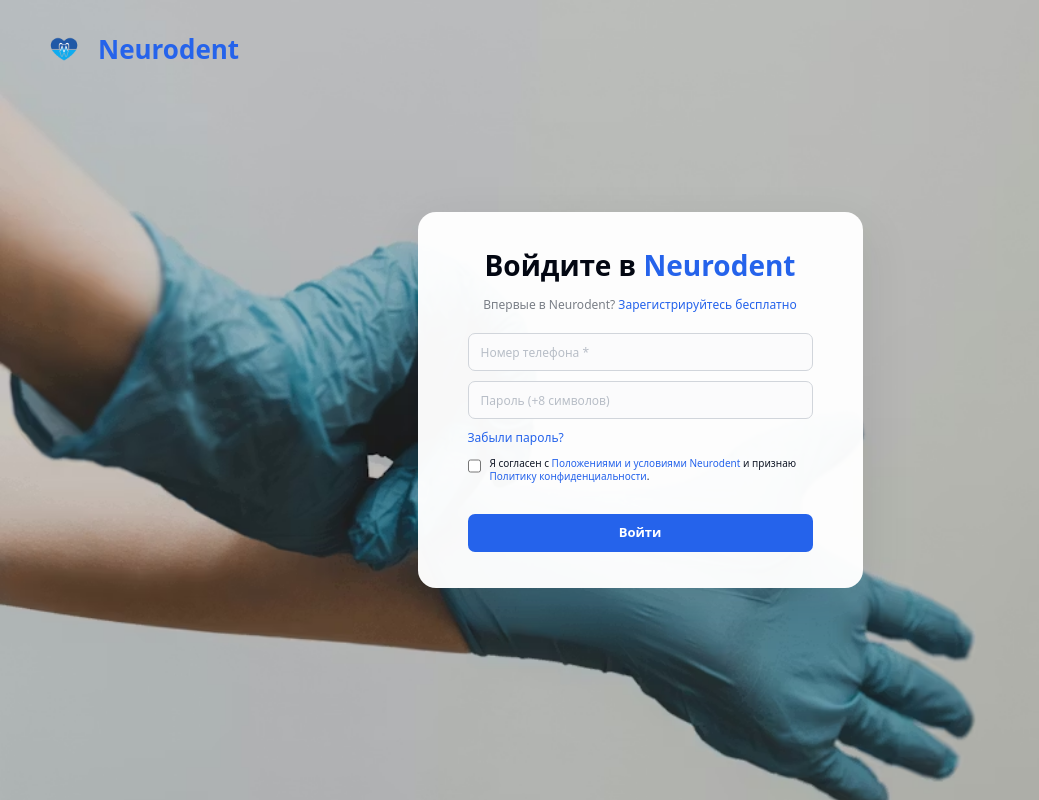
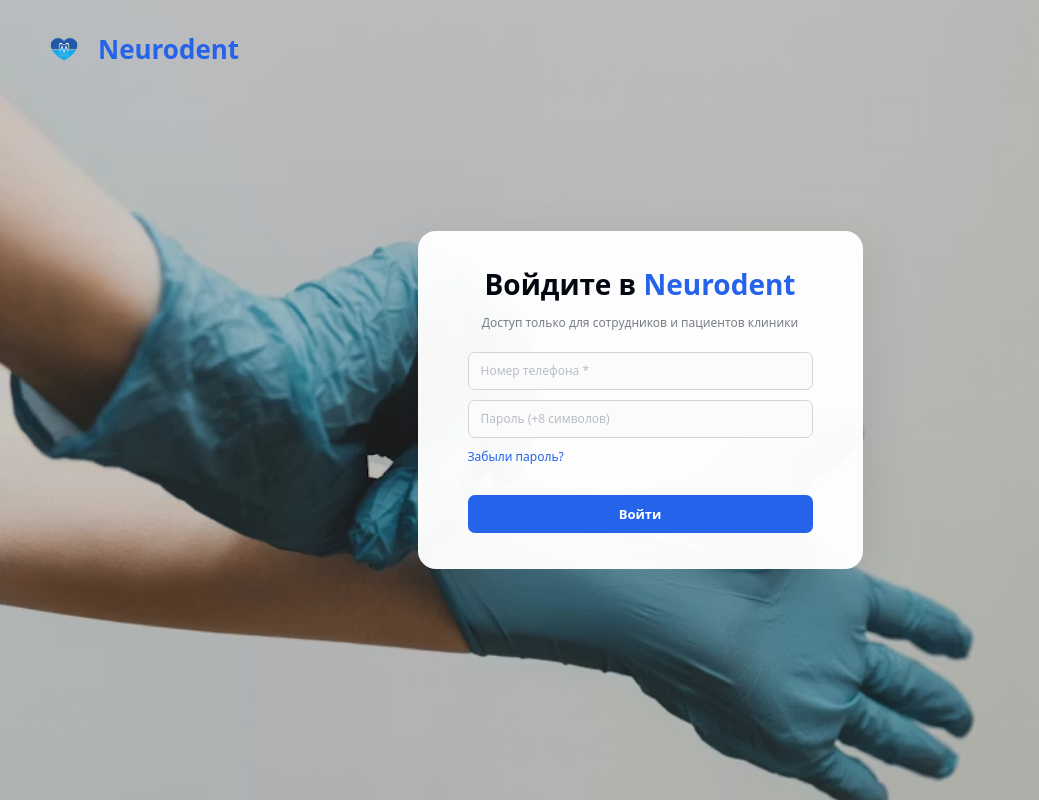
Before and after one commit to Ali-farabi/NeuroDent, a Next.js app in the folder next-app/: page /login in a window 1280 px wide. Shown: the whole page, without its empty margins (0-1039 px from the left). Built offline with nearby package versions, Linux system fonts and the light colour scheme.

Commit message:
Hello World

```diff
--- a/next-app/app/login/page.js
+++ b/next-app/app/login/page.js
@@ -9,11 +9,8 @@
 export default function LoginPage() {
   const router = useRouter();
   const { saveUser } = useAuth();
-  const [mode, setMode] = useState("login");
   const [phone, setPhone] = useState("");
   const [password, setPassword] = useState("");
-  const [fullName, setFullName] = useState("");
-  const [accepted, setAccepted] = useState(false);
   const [message, setMessage] = useState("");
   const [loading, setLoading] = useState(false);
 
@@ -37,26 +34,6 @@
       setLoading(false);
     }
   }
-
-  function handleRegister(e) {
-    e.preventDefault();
-    setMessage("");
-
-    if (!fullName || !phone || !password) {
-      setMessage("Заполните все обязательные поля");
-      return;
-    }
-
-    if (!accepted) {
-      setMessage("Подтвердите согласие с условиями");
-      return;
-    }
-
-    setMode("login");
-    setMessage("Регистрация будет подключена после интеграции backend API");
-  }
-
-  const isLogin = mode === "login";
 
   return (
     <main className="auth-shell">
@@ -289,36 +266,16 @@
         <span>Neurodent</span>
       </div>
 
-      <section className="auth-card" aria-label={isLogin ? "Вход в Neurodent" : "Регистрация в Neurodent"}>
+      <section className="auth-card" aria-label="Вход в Neurodent">
         <h1 className="auth-title">
-          {isLogin ? (
-            <>
           Войдите в <span>Neurodent</span>
-            </>
-          ) : (
-            "Регистрация"
-          )}
         </h1>
 
         <p className="auth-subtitle">
-          {isLogin ? "Впервые в Neurodent? " : "Уже являетесь пользователем Neurodent? "}
-          <button className="auth-link" type="button" onClick={() => { setMode(isLogin ? "register" : "login"); setMessage(""); }}>
-            {isLogin ? "Зарегистрируйтесь бесплатно" : "Войти"}
-          </button>
+          Доступ только для сотрудников и пациентов клиники
         </p>
 
-        <form className="auth-form" onSubmit={isLogin ? handleLogin : handleRegister} noValidate>
-          {!isLogin && (
-            <input
-              className="auth-input"
-              type="text"
-              value={fullName}
-              onChange={(e) => setFullName(e.target.value)}
-              placeholder="Полное имя"
-              autoComplete="name"
-            />
-          )}
-
+        <form className="auth-form" onSubmit={handleLogin} noValidate>
           <input
             className="auth-input"
             type="tel"
@@ -334,45 +291,23 @@
             value={password}
             onChange={(e) => setPassword(e.target.value)}
             placeholder="Пароль (+8 символов)"
-            autoComplete={isLogin ? "current-password" : "new-password"}
+            autoComplete="current-password"
           />
 
-          {isLogin && (
           <button className="auth-link" type="button" style={{ justifySelf: "start", fontSize: 12 }}>
             Забыли пароль?
           </button>
-          )}
-
-          <label className="auth-row">
-            <input
-              type="checkbox"
-              checked={accepted}
-              onChange={(e) => setAccepted(e.target.checked)}
-            />
-            <span>
-              Я согласен с <span className="auth-link">Положениями и условиями Neurodent</span> и признаю{" "}
-              <span className="auth-link">Политику конфиденциальности</span>.
-            </span>
-          </label>
 
           <div className="auth-message" role="status" aria-live="polite">{message}</div>
 
           <button className="auth-submit" type="submit" disabled={loading}>
-            {loading ? "Входим..." : isLogin ? "Войти" : "Зарегистрироваться"}
+            {loading ? "Входим..." : "Войти"}
           </button>
-
-          {!isLogin && (
-            <button className="auth-google" type="button">
-              Продолжить с учетной записью Google
-            </button>
-          )}
         </form>
 
-        {isLogin && (
         <p className="auth-demo">
           Demo password: <code>1234</code>, <code>admin</code>, <code>doctor</code>, <code>patient</code>
         </p>
-        )}
       </section>
     </main>
   );
--- a/next-app/components/layout/Sidebar.js
+++ b/next-app/components/layout/Sidebar.js
@@ -200,7 +200,7 @@
           })}
         </nav>
 
-        <div style={{ padding: isPatient ? "0 14px 34px" : "0 14px 30px", display: "grid", gap: 18 }}>
+        <div style={{ marginTop: "auto", padding: isPatient ? "0 14px 34px" : "0 14px 30px", display: "grid", gap: 18 }}>
           <button
             type="button"
             style={{
```
Lines whose indentation alone changed are shown as unchanged.
